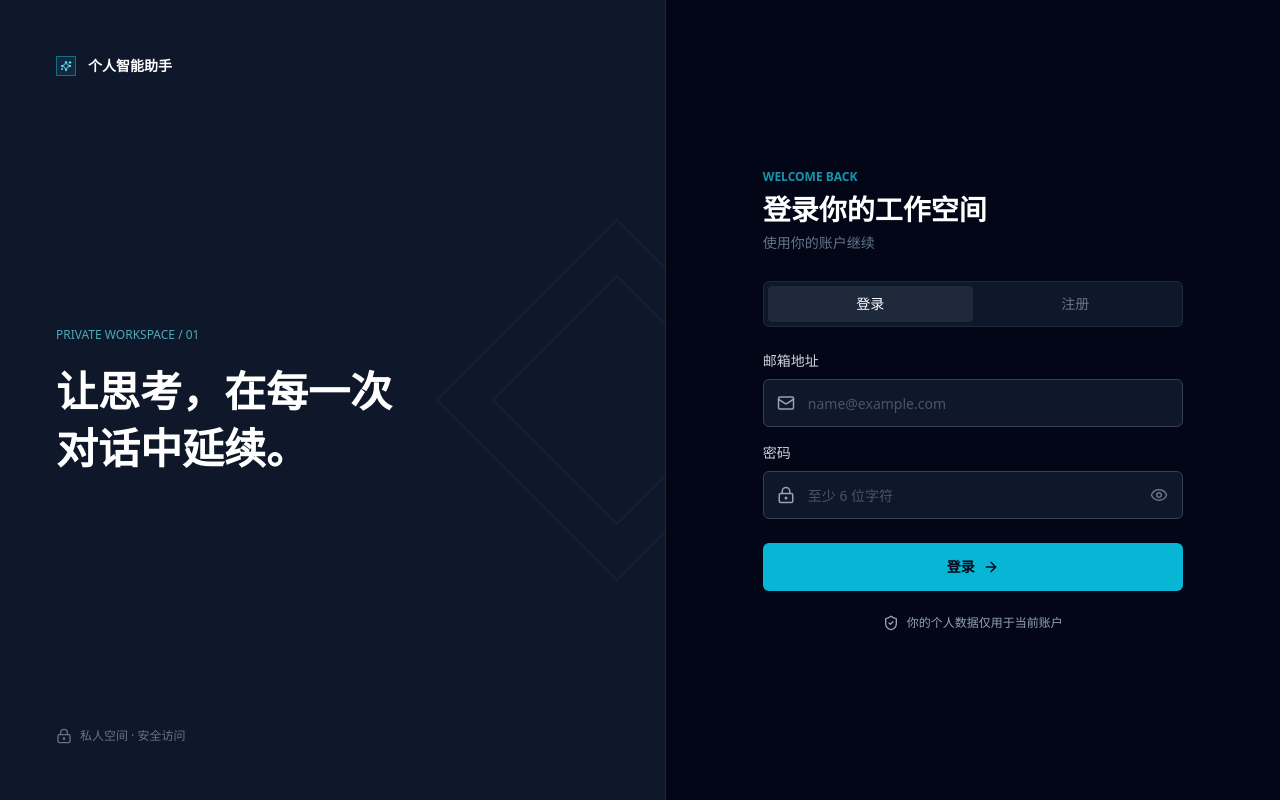
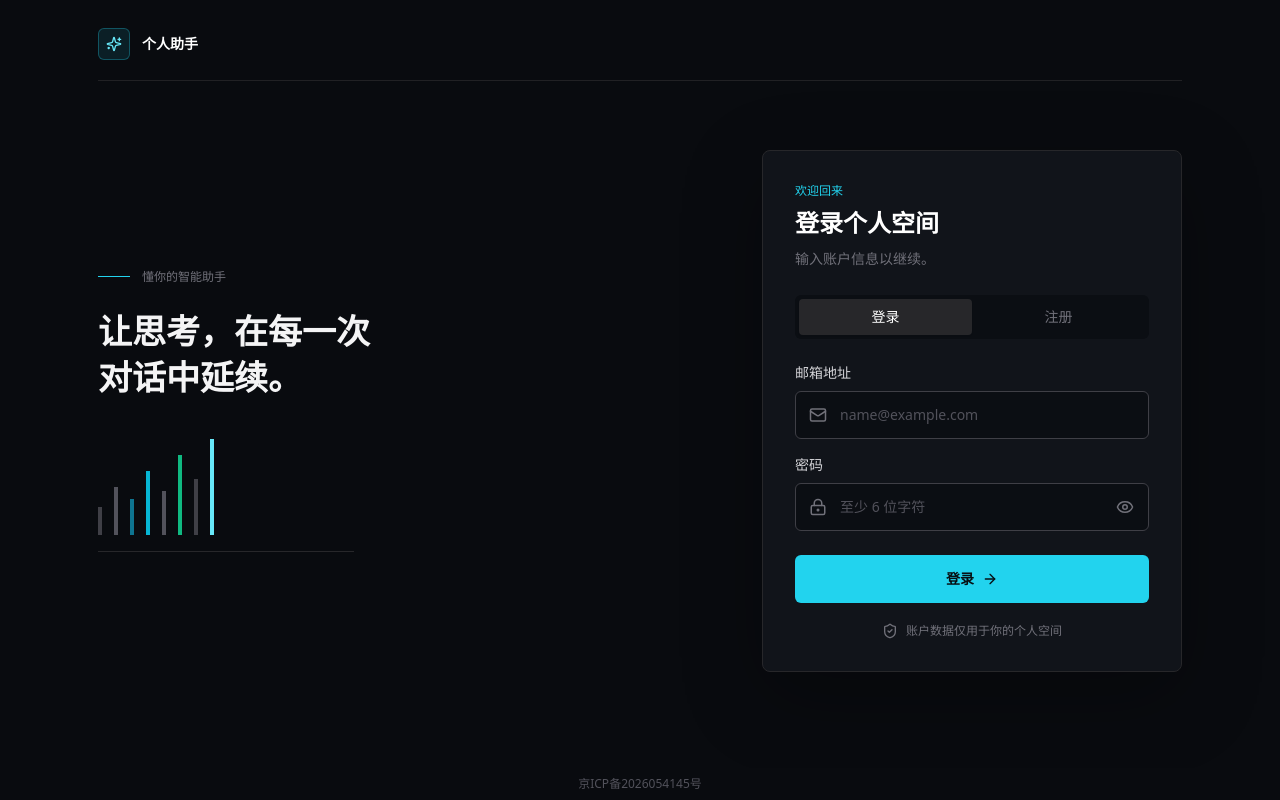
Before and after one commit to lg666kkk/lgAssistant, a Next.js app: page /login in a window 1280 px wide. Built offline with nearby package versions, Linux system fonts and the light colour scheme; no server answers.

Commit message:
feat: 增加备案

```diff
--- /dev/null
+++ b/app/_components/site-footer.tsx
@@ -0,0 +1,29 @@
+"use client";
+
+import { usePathname } from "next/navigation";
+
+export function SiteFooter() {
+  const pathname = usePathname();
+  const isLoginPage = pathname === "/login";
+
+  return (
+    <footer
+      className={`px-4 py-2 text-center text-xs ${
+        isLoginPage
+          ? "bg-[#090b0f] text-zinc-600"
+          : "bg-slate-950 text-slate-500"
+      }`}
+    >
+      <a
+        href="https://beian.miit.gov.cn/"
+        target="_blank"
+        rel="noopener noreferrer"
+        className={`transition-colors ${
+          isLoginPage ? "hover:text-zinc-300" : "hover:text-slate-300"
+        }`}
+      >
+        京ICP备2026054145号
+      </a>
+    </footer>
+  );
+}
--- a/app/knowledge/page.tsx
+++ b/app/knowledge/page.tsx
@@ -413,7 +413,7 @@ export default function KnowledgePage() {
 
   return (
     <AuthGate>
-    <div className="h-screen overflow-y-auto bg-zinc-950 text-zinc-200">
+    <div className="h-full overflow-y-auto bg-zinc-950 text-zinc-200">
       <div className="mx-auto max-w-6xl px-6 py-8">
         <Link href="/" className="text-sm text-slate-400 hover:text-slate-200">
           ← 返回对话
--- a/app/layout.tsx
+++ b/app/layout.tsx
@@ -1,5 +1,6 @@
 import type { Metadata } from 'next';
 import './globals.css';
+import { SiteFooter } from '@/app/_components/site-footer';
 import { AuthProvider } from '@/lib/auth/use-auth';
 
 export const metadata: Metadata = {
@@ -14,7 +15,14 @@ export default function RootLayout({
 }>) {
   return (
     <html lang="zh-CN">
-      <body><AuthProvider>{children}</AuthProvider></body>
+      <body>
+        <AuthProvider>
+          <div className="grid h-[100dvh] grid-rows-[minmax(0,1fr)_auto] bg-slate-950">
+            <div className="min-h-0 overflow-hidden">{children}</div>
+            <SiteFooter />
+          </div>
+        </AuthProvider>
+      </body>
     </html>
   );
 }
--- a/app/login/page.tsx
+++ b/app/login/page.tsx
@@ -150,65 +150,68 @@ function LoginPageContent() {
 
   return (
     <main
-      className="grid h-[100dvh] overflow-y-auto overflow-x-hidden bg-slate-950 text-slate-100 lg:grid-cols-[minmax(0,1.04fr)_minmax(420px,0.96fr)]"
+      className="h-full overflow-y-auto overflow-x-hidden bg-[#090b0f] text-zinc-100"
       style={{ colorScheme: "dark" }}
     >
-      <aside className="relative hidden min-h-full overflow-hidden border-r border-slate-800 bg-slate-900 p-10 text-white lg:flex lg:flex-col lg:justify-between xl:p-14">
-        <div className="relative z-10 flex items-center gap-3 text-sm font-semibold">
-          <span className="grid h-5 w-5 place-items-center border border-cyan-400/40 bg-cyan-400/10 text-cyan-300">
-            <Sparkles className="h-3 w-3" aria-hidden="true" />
+      <div className="mx-auto flex min-h-full w-full max-w-[1180px] flex-col px-5 py-5 sm:px-8 sm:py-7 lg:px-12">
+        <header className="flex items-center justify-between border-b border-zinc-800/80 pb-5">
+          <div className="flex items-center gap-3 text-sm font-semibold text-white">
+            <span className="grid h-8 w-8 place-items-center rounded-md border border-cyan-400/30 bg-cyan-400/10 text-cyan-300">
+              <Sparkles className="h-4 w-4" aria-hidden="true" />
             </span>
-          <span>个人智能助手</span>
+            <span>个人助手</span>
           </div>
+        </header>
 
-        <div className="relative z-10 max-w-md">
-          <p className="text-xs font-medium text-cyan-300/70">PRIVATE WORKSPACE / 01</p>
-          <p className="mt-5 text-4xl font-semibold leading-[1.35] xl:text-[42px]">
+        <div className="grid flex-1 items-center gap-12 py-10 lg:grid-cols-[minmax(0,1fr)_420px] lg:gap-20 lg:py-14">
+          <aside className="hidden max-w-lg lg:block">
+            <p className="flex items-center gap-3 text-xs font-medium text-zinc-500">
+              <span className="h-px w-8 bg-cyan-400" aria-hidden="true" />
+              懂你的智能助手
+            </p>
+            <h2 className="mt-6 text-[34px] font-semibold leading-[1.35] text-zinc-100">
               让思考，在每一次
               <br />
               对话中延续。
-          </p>
+            </h2>
+            <div className="mt-10 flex h-28 w-64 items-end gap-3 border-b border-zinc-800 pb-4" aria-hidden="true">
+              <span className="h-7 w-1 bg-zinc-700" />
+              <span className="h-12 w-1 bg-zinc-600" />
+              <span className="h-9 w-1 bg-cyan-700" />
+              <span className="h-16 w-1 bg-cyan-500" />
+              <span className="h-11 w-1 bg-zinc-600" />
+              <span className="h-20 w-1 bg-emerald-500" />
+              <span className="h-14 w-1 bg-zinc-700" />
+              <span className="h-24 w-1 bg-cyan-300" />
             </div>
-
-        <div className="relative z-10 flex items-center gap-2 text-xs text-slate-500">
-          <LockKeyhole className="h-4 w-4" aria-hidden="true" />
-          <span>私人空间 · 安全访问</span>
-        </div>
-
-        <div className="pointer-events-none absolute -right-20 top-1/2 h-64 w-64 -translate-y-1/2 rotate-45 border border-cyan-400/10" />
-        <div className="pointer-events-none absolute -right-10 top-1/2 h-44 w-44 -translate-y-1/2 rotate-45 border border-cyan-400/10" />
           </aside>
 
-      <section className="flex min-h-full items-center justify-center px-5 py-7 sm:px-10 lg:px-12 xl:px-20">
-        <form onSubmit={submit} className="w-full max-w-[420px]">
-          <div className="mb-12 flex items-center gap-3 text-sm font-semibold text-white lg:hidden">
-            <span className="grid h-10 w-10 place-items-center border border-cyan-400/40 bg-cyan-400/10 text-cyan-300">
-              <Sparkles className="h-5 w-5" aria-hidden="true" />
-            </span>
-            <span>Personal Assistant</span>
-          </div>
-
+          <section className="w-full">
+            <form
+              onSubmit={submit}
+              className="mx-auto w-full max-w-[420px] rounded-lg border border-zinc-800 bg-[#11141a] p-5 shadow-[0_24px_80px_rgba(0,0,0,0.28)] sm:p-8"
+            >
               <header>
-            <p className="text-xs font-semibold text-cyan-400/70">
-              {mode === "login" ? "WELCOME BACK" : "CREATE YOUR SPACE"}
+                <p className="text-xs font-medium text-cyan-400">
+                  {mode === "login" ? "欢迎回来" : "创建账户"}
                 </p>
-            <h1 className="mt-2 text-2xl font-semibold text-white sm:text-[28px]">
-              {mode === "login" ? "登录你的工作空间" : "创建你的工作空间"}
+                <h1 className="mt-2 text-2xl font-semibold text-white">
+                  {mode === "login" ? "登录个人空间" : "开始使用个人助手"}
                 </h1>
-            <p className="mt-2 text-sm text-slate-500">
-              {mode === "login" ? "使用你的账户继续" : "注册账户，开始新的对话"}
+                <p className="mt-2 text-sm leading-6 text-zinc-500">
+                  {mode === "login" ? "输入账户信息以继续。" : "使用邮箱创建你的私人空间。"}
                 </p>
               </header>
 
-          <div className="mt-7 grid grid-cols-2 rounded-md border border-slate-800 bg-slate-900 p-1 text-sm" aria-label="账户操作">
+              <div className="mt-6 grid grid-cols-2 rounded-md bg-[#0b0e13] p-1 text-sm" aria-label="账户操作">
                 <button
                   type="button"
                   aria-pressed={mode === "login"}
                   onClick={() => switchMode("login")}
                   className={`h-9 rounded transition-colors ${
                     mode === "login"
-                  ? "bg-slate-800 font-medium text-white shadow-sm"
-                  : "text-slate-500 hover:text-slate-200"
+                      ? "bg-zinc-800 font-medium text-white shadow-sm"
+                      : "text-zinc-500 hover:text-zinc-200"
                   }`}
                 >
                   登录
@@ -219,8 +222,8 @@ function LoginPageContent() {
                   onClick={() => switchMode("signup")}
                   className={`h-9 rounded transition-colors ${
                     mode === "signup"
-                  ? "bg-slate-800 font-medium text-white shadow-sm"
-                  : "text-slate-500 hover:text-slate-200"
+                      ? "bg-zinc-800 font-medium text-white shadow-sm"
+                      : "text-zinc-500 hover:text-zinc-200"
                   }`}
                 >
                   注册
@@ -229,11 +232,11 @@ function LoginPageContent() {
 
               <div className="mt-6 space-y-4">
                 <div>
-              <label htmlFor="auth-email" className="block text-sm font-medium text-slate-300">
+                  <label htmlFor="auth-email" className="block text-sm font-medium text-zinc-300">
                     邮箱地址
                   </label>
                   <div className="relative mt-2">
-                <Mail className="pointer-events-none absolute left-3.5 top-1/2 h-[18px] w-[18px] -translate-y-1/2 text-slate-400" aria-hidden="true" />
+                    <Mail className="pointer-events-none absolute left-3.5 top-1/2 h-[18px] w-[18px] -translate-y-1/2 text-zinc-500" aria-hidden="true" />
                     <input
                       id="auth-email"
                       type="email"
@@ -243,17 +246,17 @@ function LoginPageContent() {
                       value={email}
                       onChange={(event) => setEmail(event.target.value)}
                       placeholder="name@example.com"
-                  className="h-12 w-full rounded-md border border-slate-700 bg-slate-900 pl-11 pr-4 text-sm text-white outline-none transition placeholder:text-slate-600 hover:border-slate-600 focus:border-cyan-500 focus:ring-2 focus:ring-cyan-500/15"
+                      className="h-12 w-full rounded-md border border-zinc-700 bg-[#0b0e13] pl-11 pr-4 text-sm text-white outline-none transition placeholder:text-zinc-600 hover:border-zinc-600 focus:border-cyan-500 focus:ring-2 focus:ring-cyan-500/15"
                     />
                   </div>
                 </div>
 
                 <div>
-              <label htmlFor="auth-password" className="block text-sm font-medium text-slate-300">
+                  <label htmlFor="auth-password" className="block text-sm font-medium text-zinc-300">
                     密码
                   </label>
                   <div className="relative mt-2">
-                <LockKeyhole className="pointer-events-none absolute left-3.5 top-1/2 h-[18px] w-[18px] -translate-y-1/2 text-slate-400" aria-hidden="true" />
+                    <LockKeyhole className="pointer-events-none absolute left-3.5 top-1/2 h-[18px] w-[18px] -translate-y-1/2 text-zinc-500" aria-hidden="true" />
                     <input
                       id="auth-password"
                       type={showPassword ? "text" : "password"}
@@ -263,12 +266,12 @@ function LoginPageContent() {
                       value={password}
                       onChange={(event) => setPassword(event.target.value)}
                       placeholder="至少 6 位字符"
-                  className="h-12 w-full rounded-md border border-slate-700 bg-slate-900 pl-11 pr-12 text-sm text-white outline-none transition placeholder:text-slate-600 hover:border-slate-600 focus:border-cyan-500 focus:ring-2 focus:ring-cyan-500/15"
+                      className="h-12 w-full rounded-md border border-zinc-700 bg-[#0b0e13] pl-11 pr-12 text-sm text-white outline-none transition placeholder:text-zinc-600 hover:border-zinc-600 focus:border-cyan-500 focus:ring-2 focus:ring-cyan-500/15"
                     />
                     <button
                       type="button"
                       onClick={() => setShowPassword((value) => !value)}
-                  className="absolute right-1.5 top-1/2 grid h-9 w-9 -translate-y-1/2 place-items-center rounded text-slate-500 transition-colors hover:bg-slate-800 hover:text-slate-200"
+                      className="absolute right-1.5 top-1/2 grid h-9 w-9 -translate-y-1/2 place-items-center rounded text-zinc-500 transition-colors hover:bg-zinc-800 hover:text-zinc-200"
                       aria-label={showPassword ? "隐藏密码" : "显示密码"}
                       title={showPassword ? "隐藏密码" : "显示密码"}
                     >
@@ -279,11 +282,11 @@ function LoginPageContent() {
 
                 {mode === "signup" && (
                   <div>
-                <label htmlFor="auth-confirm-password" className="block text-sm font-medium text-slate-300">
+                    <label htmlFor="auth-confirm-password" className="block text-sm font-medium text-zinc-300">
                       确认密码
                     </label>
                     <div className="relative mt-2">
-                  <LockKeyhole className="pointer-events-none absolute left-3.5 top-1/2 h-[18px] w-[18px] -translate-y-1/2 text-slate-400" aria-hidden="true" />
+                      <LockKeyhole className="pointer-events-none absolute left-3.5 top-1/2 h-[18px] w-[18px] -translate-y-1/2 text-zinc-500" aria-hidden="true" />
                       <input
                         id="auth-confirm-password"
                         type={showConfirmPassword ? "text" : "password"}
@@ -293,12 +296,12 @@ function LoginPageContent() {
                         value={confirmPassword}
                         onChange={(event) => setConfirmPassword(event.target.value)}
                         placeholder="再次输入密码"
-                    className="h-12 w-full rounded-md border border-slate-700 bg-slate-900 pl-11 pr-12 text-sm text-white outline-none transition placeholder:text-slate-600 hover:border-slate-600 focus:border-cyan-500 focus:ring-2 focus:ring-cyan-500/15"
+                        className="h-12 w-full rounded-md border border-zinc-700 bg-[#0b0e13] pl-11 pr-12 text-sm text-white outline-none transition placeholder:text-zinc-600 hover:border-zinc-600 focus:border-cyan-500 focus:ring-2 focus:ring-cyan-500/15"
                       />
                       <button
                         type="button"
                         onClick={() => setShowConfirmPassword((value) => !value)}
-                    className="absolute right-1.5 top-1/2 grid h-9 w-9 -translate-y-1/2 place-items-center rounded text-slate-500 transition-colors hover:bg-slate-800 hover:text-slate-200"
+                        className="absolute right-1.5 top-1/2 grid h-9 w-9 -translate-y-1/2 place-items-center rounded text-zinc-500 transition-colors hover:bg-zinc-800 hover:text-zinc-200"
                         aria-label={showConfirmPassword ? "隐藏确认密码" : "显示确认密码"}
                         title={showConfirmPassword ? "隐藏确认密码" : "显示确认密码"}
                       >
@@ -310,7 +313,7 @@ function LoginPageContent() {
               </div>
 
               {error && (
-            <div role="alert" className="mt-4 rounded-md border border-rose-900 bg-rose-950/50 px-3.5 py-3 text-sm text-rose-300">
+                <div role="alert" className="mt-4 rounded-md border border-rose-900/80 bg-rose-950/40 px-3.5 py-3 text-sm text-rose-300">
                   <div className="flex items-start gap-2.5">
                     <AlertCircle className="mt-0.5 h-4 w-4 shrink-0" aria-hidden="true" />
                     <span>{error}</span>
@@ -329,7 +332,7 @@ function LoginPageContent() {
               )}
 
               {message && (
-            <div role="status" className="mt-4 flex items-start gap-2.5 rounded-md border border-emerald-900 bg-emerald-950/50 px-3.5 py-3 text-sm text-emerald-300">
+                <div role="status" className="mt-4 flex items-start gap-2.5 rounded-md border border-emerald-900/80 bg-emerald-950/40 px-3.5 py-3 text-sm text-emerald-300">
                   <CheckCircle2 className="mt-0.5 h-4 w-4 shrink-0" aria-hidden="true" />
                   <span>{message}</span>
                 </div>
@@ -338,7 +341,7 @@ function LoginPageContent() {
               <button
                 type="submit"
                 disabled={loading}
-            className="mt-6 flex h-12 w-full items-center justify-center gap-2 rounded-md bg-cyan-500 px-4 text-sm font-semibold text-slate-950 transition-colors hover:bg-cyan-400 focus:outline-none focus:ring-2 focus:ring-cyan-400 focus:ring-offset-2 focus:ring-offset-slate-950 disabled:cursor-not-allowed disabled:opacity-60"
+                className="mt-6 flex h-12 w-full items-center justify-center gap-2 rounded-md bg-cyan-400 px-4 text-sm font-semibold text-[#071014] transition-colors hover:bg-cyan-300 focus:outline-none focus:ring-2 focus:ring-cyan-300 focus:ring-offset-2 focus:ring-offset-[#11141a] disabled:cursor-not-allowed disabled:opacity-60"
               >
                 {loading ? (
                   <>
@@ -353,19 +356,21 @@ function LoginPageContent() {
                 )}
               </button>
 
-          <p className="mt-6 flex items-center justify-center gap-2 text-center text-xs text-slate-400">
+              <p className="mt-5 flex items-center justify-center gap-2 text-center text-xs text-zinc-500">
                 <ShieldCheck className="h-4 w-4" aria-hidden="true" />
-            <span>你的个人数据仅用于当前账户</span>
+                <span>账户数据仅用于你的个人空间</span>
               </p>
             </form>
           </section>
+        </div>
+      </div>
     </main>
   );
 }
 
 function LoginFallback() {
   return (
-    <div className="flex h-[100dvh] items-center justify-center bg-slate-950 text-slate-500" style={{ colorScheme: "dark" }}>
+    <div className="flex h-full items-center justify-center bg-[#090b0f] text-zinc-500" style={{ colorScheme: "dark" }}>
       <div className="flex items-center gap-2 text-sm">
         <LoaderCircle className="h-4 w-4 animate-spin motion-reduce:animate-none" aria-hidden="true" />
         <span>正在加载...</span>
--- a/app/page.tsx
+++ b/app/page.tsx
@@ -709,7 +709,7 @@ export default function Home() {
   // 加载中状态
   if (sessionsLoading) {
     return (
-      <div className="flex h-screen items-center justify-center bg-slate-950">
+      <div className="flex h-full items-center justify-center bg-slate-950">
         <div className="text-slate-400">加载中...</div>
       </div>
     );
@@ -717,7 +717,7 @@ export default function Home() {
 
   return (
     <AuthGate>
-    <div className="flex h-screen bg-slate-950">
+    <div className="flex h-full bg-slate-950">
       {/* 侧边栏 */}
       <aside
         className={`flex flex-col border-r border-slate-800 bg-slate-900 transition-all duration-300 ${
--- a/app/schedule/page.tsx
+++ b/app/schedule/page.tsx
@@ -233,7 +233,7 @@ export default function SchedulePage() {
 
   return (
     <AuthGate>
-      <div className="h-screen overflow-y-auto bg-slate-950 text-slate-200">
+      <div className="h-full overflow-y-auto bg-slate-950 text-slate-200">
         <div className="mx-auto max-w-7xl px-6 py-8">
           <div className="flex items-center gap-4 text-sm">
             <Link href="/" className="text-slate-500 hover:text-slate-200">
--- a/app/settings/page.tsx
+++ b/app/settings/page.tsx
@@ -118,7 +118,7 @@ export default function SettingsPage() {
 
   return (
     <AuthGate>
-    <div className="h-screen overflow-y-auto bg-zinc-950 text-zinc-200">
+    <div className="h-full overflow-y-auto bg-zinc-950 text-zinc-200">
       <div className="mx-auto max-w-6xl px-6 py-8">
         <div className="flex items-center gap-4 text-sm">
           <Link href="/" className="text-zinc-500 hover:text-zinc-200">
--- a/app/traces/[id]/page.tsx
+++ b/app/traces/[id]/page.tsx
@@ -803,7 +803,7 @@ export default function TraceDetailPage({
 
   return (
     <AuthGate>
-    <div className="h-screen overflow-y-auto bg-slate-950 text-slate-200">
+    <div className="h-full overflow-y-auto bg-slate-950 text-slate-200">
       <div className="mx-auto max-w-4xl px-6 py-8">
         <Link
           href="/traces"
--- a/app/traces/page.tsx
+++ b/app/traces/page.tsx
@@ -148,7 +148,7 @@ export default function TracesPage() {
 
   return (
     <AuthGate>
-    <div className="h-screen overflow-y-auto bg-slate-950 text-slate-200">
+    <div className="h-full overflow-y-auto bg-slate-950 text-slate-200">
       <div className="mx-auto max-w-5xl px-6 py-8">
         <div className="mb-6 flex items-center justify-between">
           <div>
--- a/app/usage/page.tsx
+++ b/app/usage/page.tsx
@@ -253,7 +253,7 @@ export default function UsagePage() {
 
   return (
     <AuthGate>
-    <div className="h-screen overflow-y-auto bg-slate-950 text-slate-200">
+    <div className="h-full overflow-y-auto bg-slate-950 text-slate-200">
       <div className="mx-auto max-w-6xl px-6 py-8">
         <div className="mb-6 flex items-center justify-between gap-4">
           <div>
```
Lines whose indentation alone changed are shown as unchanged.
